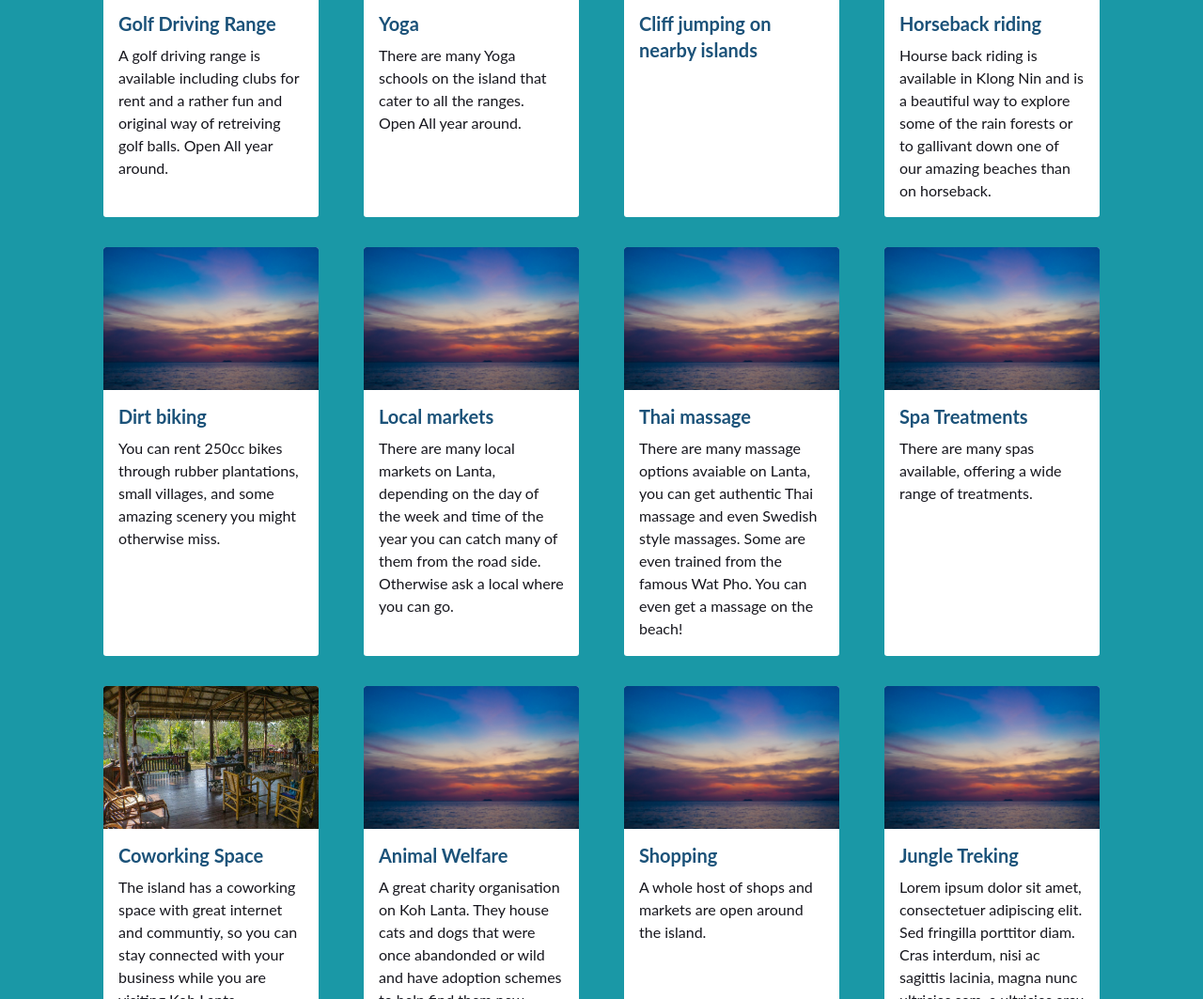
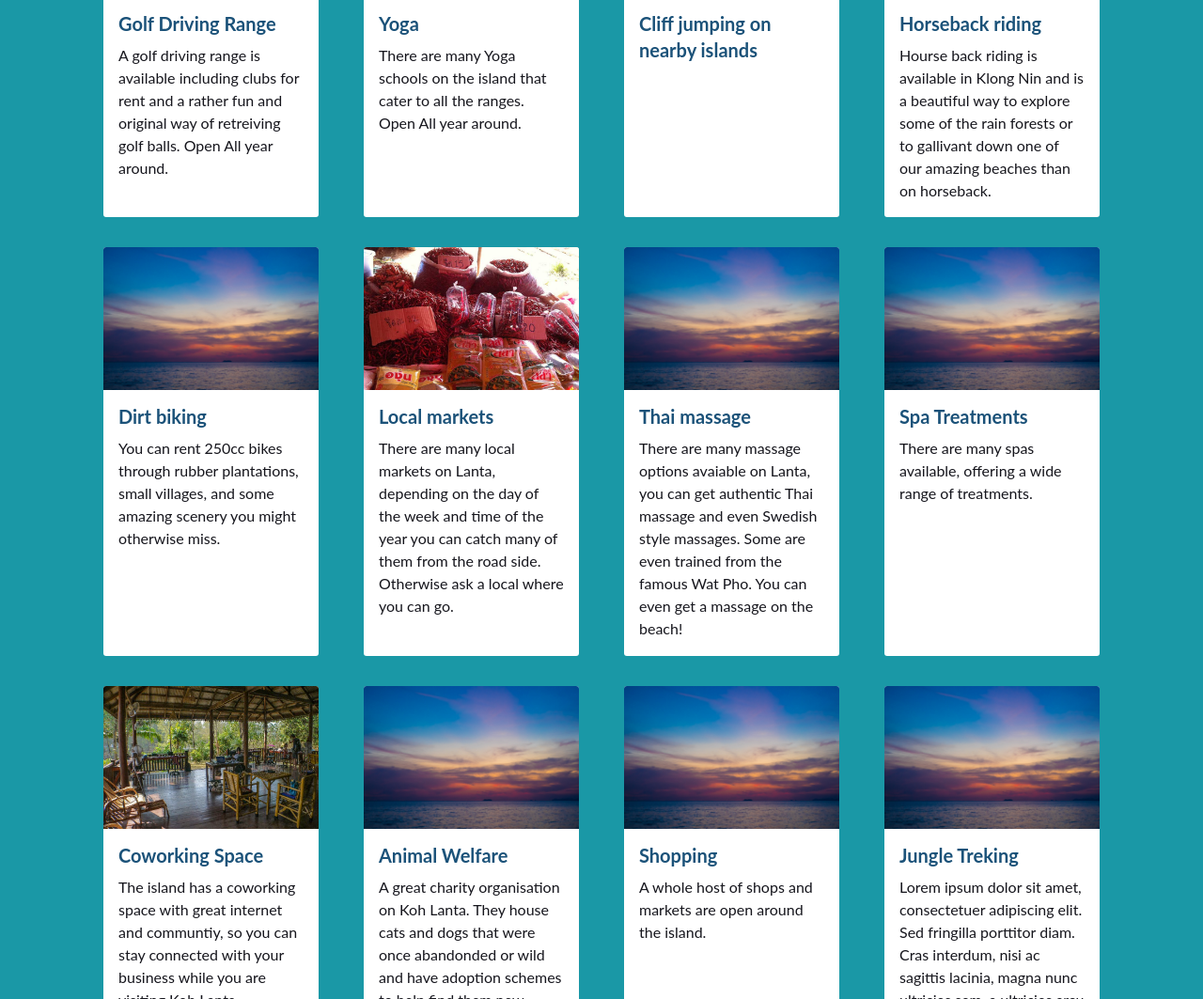
Before and after one commit to DanielGenser/lanta-info, a website: page index.html in a window 1280 px wide. Shown: the part 4434-5497 px from the top of the page at 94% size. Drawn offline with nearby package versions, Linux system fonts and the light colour scheme.

Commit message:
Local Markets

```diff
--- a/index.html
+++ b/index.html
@@ -279,7 +279,7 @@
                     </div>
                     <div class="activity category-culture">
                         <div class="activity-inner">
-                            <img src="images/intro-bg.jpg" alt="" />
+                            <img src="images/activity-local-markets.jpg" alt="Shop at local markets throughout the week" />
                             <h2>Local markets</h2>
                             <p>There are many local markets on Lanta, depending on the day of the week and time of the year you can catch many of them from the road side. Otherwise ask a local where you can go.</p>
                         </div>
```
Also changed, not shown: images/activity-local-markets.jpg (added).
